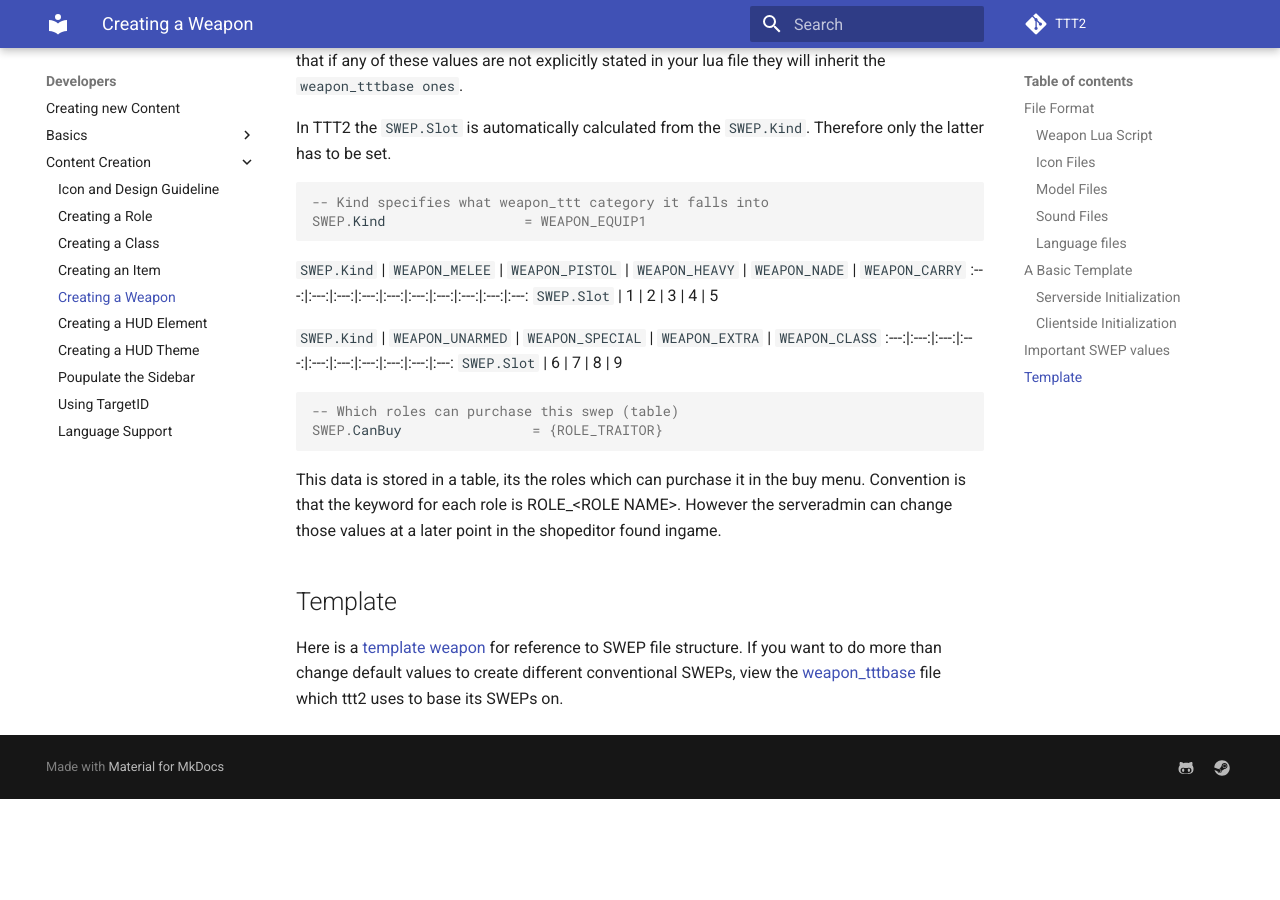
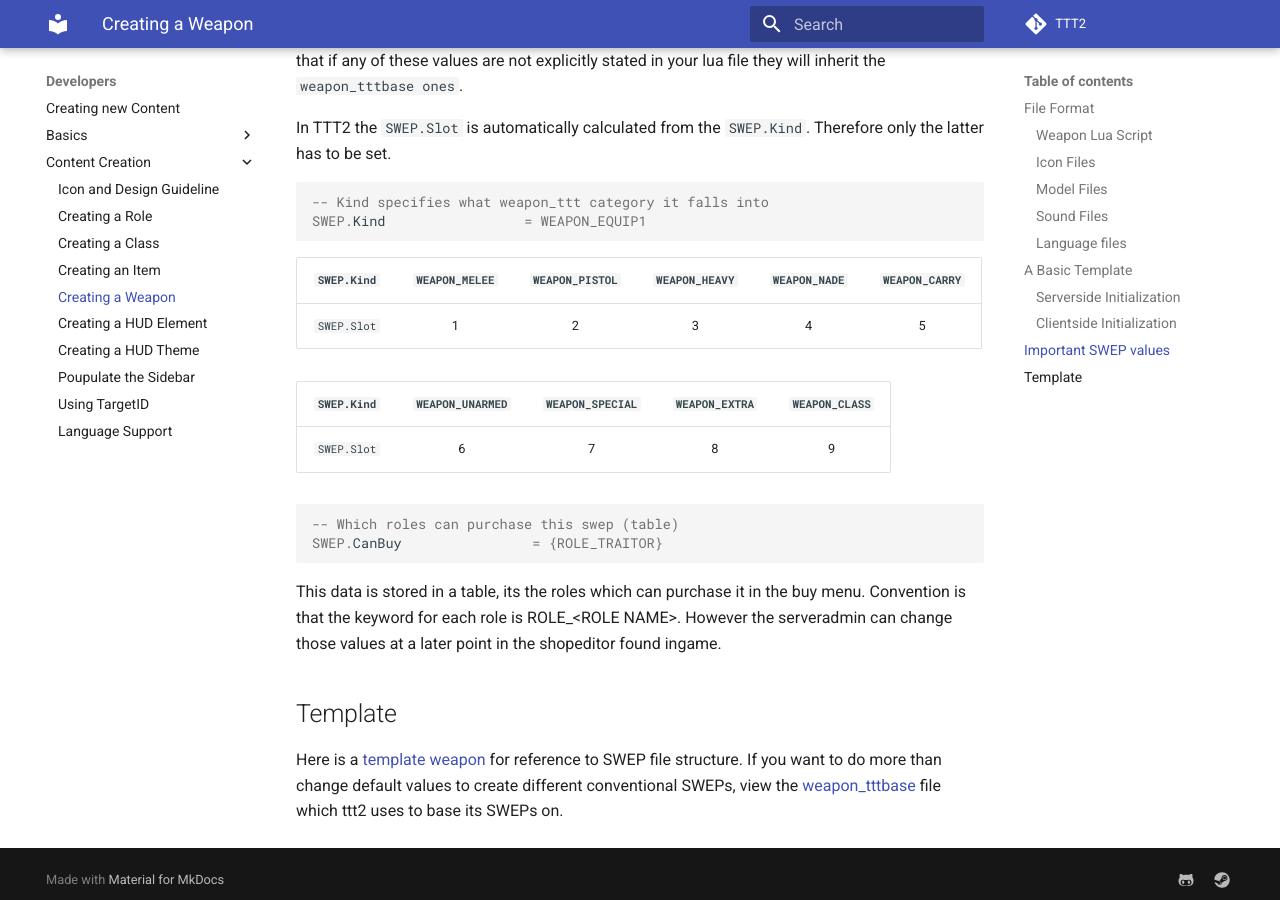
Before and after one commit to TTT-2/docs, an MkDocs documentation site: the page built from docs/developers/content-creation/creating-a-weapon.md, in a window 1280 px wide and 900 px high, scrolled down 4297 px. Built offline with MkDocs 1.6.1 and Material for MkDocs 9.7.7, drawn with Linux system fonts in a browser that asks for light colours; comment, search, counter and statistics services are not loaded; before the commit the page ends 5096 px from its top, so only the background shows below that.

Commit message:
fixing table? (#8)

````diff
--- a/docs/developers/content-creation/creating-a-weapon.md
+++ b/docs/developers/content-creation/creating-a-weapon.md
@@ -175,13 +175,13 @@ In TTT2 the `SWEP.Slot` is automatically calculated from the `SWEP.Kind`. Theref
 SWEP.Kind                 = WEAPON_EQUIP1
 ```
 
-`SWEP.Kind` | `WEAPON_MELEE` | `WEAPON_PISTOL` | `WEAPON_HEAVY` | `WEAPON_NADE` | `WEAPON_CARRY`
-:---:|:---:|:---:|:---:|:---:|:---:|:---:|:---:|:---:|:---:
-`SWEP.Slot` | 1 | 2 | 3 | 4 | 5
+| `SWEP.Kind` | `WEAPON_MELEE` | `WEAPON_PISTOL` | `WEAPON_HEAVY` | `WEAPON_NADE` | `WEAPON_CARRY` |
+| :---: | :---: | :---: | :---: | :---: | :---: |
+| `SWEP.Slot` | 1 | 2 | 3 | 4 | 5 |
 
-`SWEP.Kind` | `WEAPON_UNARMED` | `WEAPON_SPECIAL` | `WEAPON_EXTRA` | `WEAPON_CLASS`
-:---:|:---:|:---:|:---:|:---:|:---:|:---:|:---:|:---:|:---:
-`SWEP.Slot` | 6 | 7 | 8 | 9
+| `SWEP.Kind` | `WEAPON_UNARMED` | `WEAPON_SPECIAL` | `WEAPON_EXTRA` | `WEAPON_CLASS` |
+| :---: | :---: | :---: | :---: | :---: |
+| `SWEP.Slot` | 6 | 7 | 8 | 9 |
 
 ```lua
 -- Which roles can purchase this swep (table)
````
